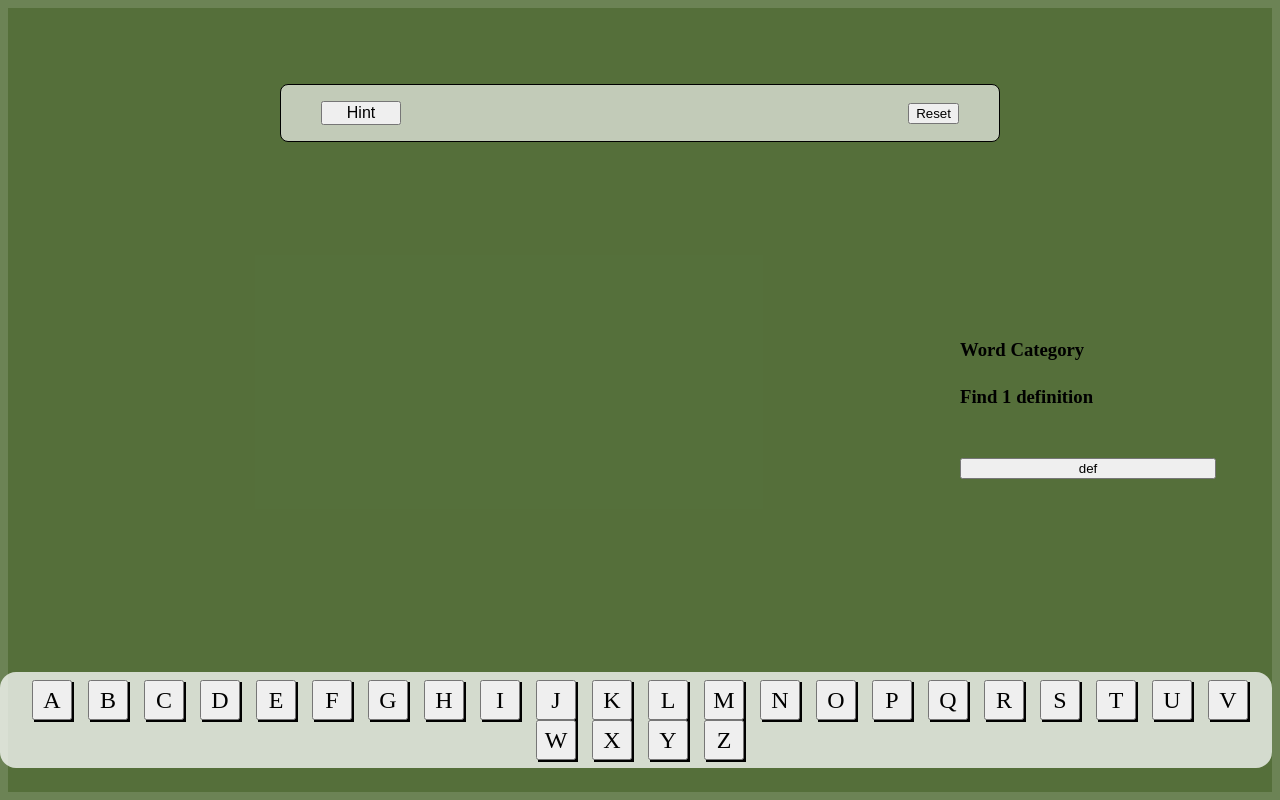
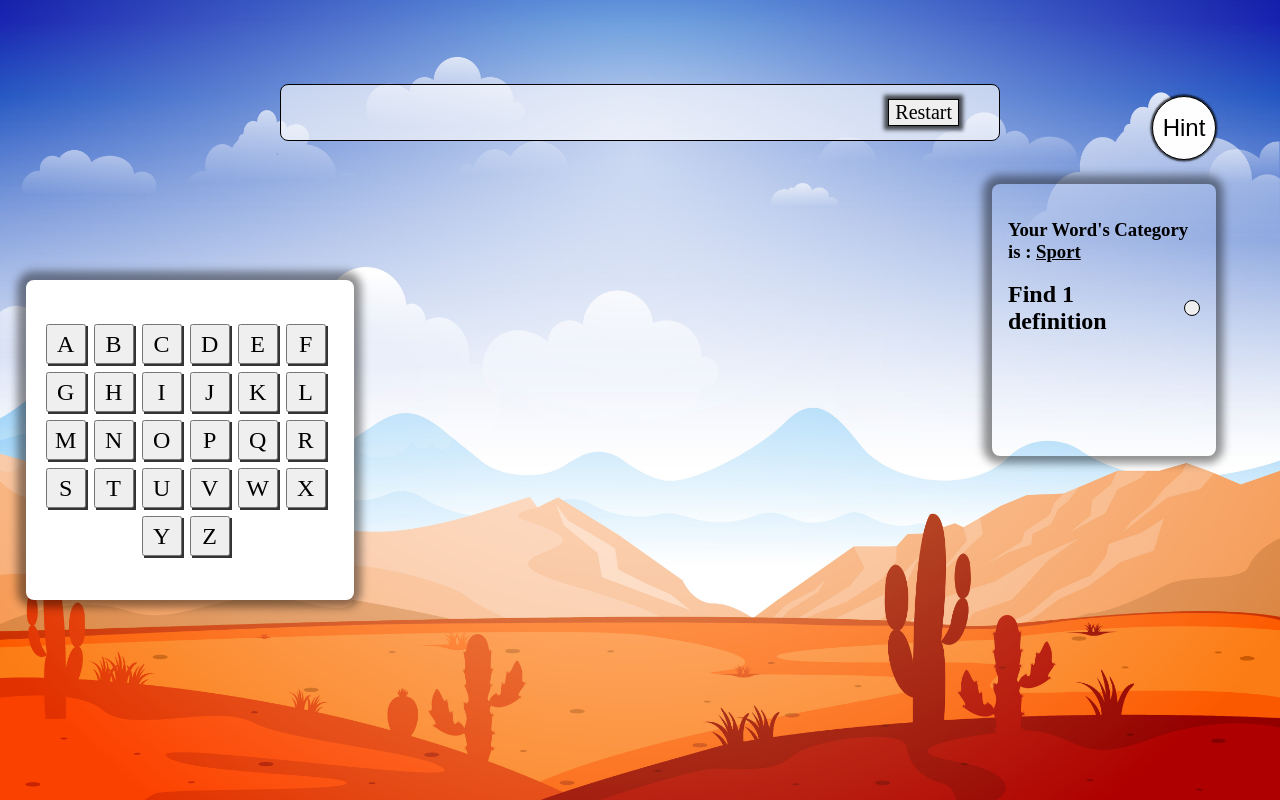
Before and after one commit to Marcolux/Hangman, a plain HTML site: page index.html in a window 1280 px wide. Both pictures are taken after a click on the button "Start". Drawn offline with Linux system fonts and the light colour scheme; no server answers; a web font is replaced by a local one.

Commit message:
last styling

```diff
--- a/css/style.css
+++ b/css/style.css
@@ -3,16 +3,17 @@ html{
     font-family: 'IM Fell English SC', serif;
     padding: 0vh;
     margin: 0vh;
-    background: rgba(81, 108, 54, 0.845);
-
+    background: url('./img/background.jpeg');
+    background-repeat: no-repeat;
+    background-position: center;
+    background-size: cover;
+    opacity: 1;
 
 }
 
 body{
-    background: url('css/img/jungle.jpeg');
-    background-repeat: no-repeat;
-    background-position: center;
-    background-size: cover;
+   opacity: 1;
+
     display: flex;
     flex-direction: column;
     height: 98vh;
@@ -20,8 +21,10 @@ body{
     justify-content: center;
     justify-self: center;
 }
+
+/*____________ Intro ____________*/
 #gameIntroToo{
-
+    opacity: 1;
     justify-content: center;
     display: flex;
     flex-direction: column;
@@ -39,16 +42,25 @@ body{
     justify-content: space-evenly;
    border: 2px solid black;
    border-radius: 10px;
-   background: rgba(192, 222, 125, 0.646);
+   background: #0368a6c1;
 }
 
 #player, #difficulty,#selSub, #start{
-    color:black;
+    color:#000d54;
     border:2px solid black;
     border-radius: 3px;
-    background: rgba(100, 133, 29, 0.646);
+    background: #ffffffeb;
     font-family: 'IM Fell English SC', serif;
     font-size: 18px;
+}
+#player::placeholder{
+    color: #01189b;
+}
+
+#start:hover{
+    background: #3e5bff;
+    color: white;
+    border:1px solid rgb(255, 255, 255);
 }
 
 #GameRules{
@@ -57,15 +69,16 @@ body{
     border-radius: 5px;
     display: flex;
     flex-direction: column;
-    background: rgba(109, 128, 71, 0.721);
+    background: #0368a6c1;
     align-items: center;
     width: 100vh;
     justify-self: center;
     font-size: 25px;
+    opacity: 1;
 }
 
 #GameRules h1{
-    text-shadow:2px 2px rgb(6, 79, 6);
+    text-shadow:2px 2px rgba(255, 255, 255, 0.708);
 }
 
 #selSub{
@@ -84,23 +97,63 @@ body{
 }
 
 #gameChuck{
-
-    /* display: flex;
-
-    align-items: center; */
+   /* background: url('./img/background.jpeg');
+   background-size: cover;
+   background-repeat: no-repeat;
+   background-position:center; */
+   opacity: 1;
 }
 #definition{
     display: flex;
     flex-direction: column;
     height: 5vh;
     padding: 0;
+    margin: 0;
 
 }
 #defBox{
-    width: 20vw;
-    position: absolute;
+
+    width:15vw;
+    position: fixed;
     right: 5vw;
-    top:40vh;
+    top:23vh;
+    box-shadow: -.1vh -.1vh 1vh 1vh #0000006f ;
+    height: 30vh;
+    padding: 2vh;
+    border-radius: 1vh;
+    margin: 0;
+    font-size: 2vh;
+}
+#category{
+    text-decoration: underline;
+}
+#definitionButton{
+    display: flex;
+    flex-direction: row;
+    align-items: center;
+}
+#definitionButton h3{
+    margin-right: 1vw;
+    margin-bottom: 0;
+    margin-top: 0;
+    font-size: 3vh;
+}
+#defButton{
+    height: 2vh;
+    width: 2vh;
+    border-radius: 2vh;
+    border: 1px solid black;
+}
+#defButton:hover{
+    background: #0368a6e7;
+    color: white;
+    border: none;
+    box-shadow: -.05vh -.05vh .5vh .5vh #000000ad ;
+
+}
+#definitionText{
+    margin: 0;
+    font-size: 2vh;
 }
 
 #game{
@@ -110,7 +163,8 @@ body{
     background-size: cover;
     height: 83vh;
     display: none;
-    justify-content:center
+    justify-content:center;
+    opacity: 1;
 }
 
 #mrHangMan{
@@ -145,42 +199,68 @@ body{
 }
 
 #alphabet{
-    border-radius: 2vh;
-    background: rgba(255, 255, 255, 0.749);
+    border-radius: 1vh;
+    background: rgb(255, 255, 255);
     margin-right: 1vh;
-
-    min-width: 10vh;
-    height: 12vh;
-    position: absolute;
-    bottom: 4vh;
+    min-width: 15;
+    max-width: 40vh;
+    height: 40vh;
+    position: fixed;
+    bottom: 25vh;
+    left: 2vw;
     display: flex;
     flex-wrap: wrap;
     justify-content:center;
     align-content: center;
     padding-left: 0vh;
     padding-right: 1vh;
+    /* border:1px solid #5f782b; */
+    box-shadow: -.1vh -.1vh 1vh 1vh #0000006f ;
+
 
 
 }
 .buttons{
-    box-shadow: 2px 2px black;
+    box-shadow: 2px 2px rgba(0, 0, 0, 0.795);
     font-family: 'IM Fell English SC', serif;
     font-size: x-large;
-    margin-left: 2vh;
+    margin: .5vh;
     height: 5vh;
     width: 5vh;
+    padding: .1vh;
+    text-align: center;
 
+}
+.buttons:hover{
+    background: #ADD94E;
+    box-shadow: -.01vh -.01vh .1vh .1vh #000000ad ;
+    border: 1px solid black;
+    color: white;
 }
 
 #hint{
     margin-top: 2vh;
     display: flex;
-    width:10vh;
-    height: 3vh;
+    width:8vh;
+    height: 8vh;
+    border-radius: 4vh;
+    border: 1px solid black;
     margin-bottom: 2vh;
-    font-size: 2vh;
+    font-size: 3vh;
     align-items: center;
     justify-content: center;
+    align-self: center;
+    position: fixed;
+    right: 5vw;
+    top:10vh;
+    background: #fefefe;
+    box-shadow: -.02vh -.02vh .2vh .2vh #000000ad ;
+}
+#hint:hover{
+    background: #0368a6e7;
+    color: white;
+    border: none;
+    box-shadow: -.05vh -.05vh .5vh .5vh #000000ad ;
 }
 #hint1{
     height: 10vh;
@@ -196,17 +276,16 @@ body{
 
 #winOrLose{
     font-size: 30px;
-    text-shadow:2px 1px rgb(10, 91, 10);
+    /* text-shadow:2px s1px #0000009c; */
     text-justify: center;
 }
 
 #word{
     display: flex;
     justify-content: space-evenly;
-
     position: fixed;
     justify-self: center;
-    bottom: 20vh;
+    bottom: 10vh;
     width: 95vh;
     padding: 1vh;
 }
@@ -217,8 +296,7 @@ body{
     display: flex;
     align-items: center;
     justify-content: center;
-    background:rgba(255, 255, 255, 0.598) ;
-
+    background:rgba(255, 255, 255, 0.94) ;
     height: 7vh;
     width: 7vh;
 
@@ -287,6 +365,19 @@ body{
     width: 10vw;
     height: 14vh;}
 
+    #Restart{
+        font-size: 2.5vh;
+        margin-left: 4vw;
+        box-shadow: -.05vh -.05vh .5vh .5vh #000000ad ;
+        font-family: 'IM Fell English SC', serif;
+        border: 1px solid black ;
+    }
+    #Restart:hover{
+        box-shadow: none;
+        background: #3e5bff;
+        color: white;
+
+    }
 /* #chuckSays{
         display: flex;
         align-items: center;
--- a/index.html
+++ b/index.html
@@ -19,8 +19,7 @@
                     <option id="seven" value="seven">Max 7 letters</option>
                     <option id="ten" value="ten">Max 10 Letters</option>
                 </select>
-                <select name="subjecT" id="selSub">
-                    <option value=""></option>
+                <select name="subjecT" id="selSub" >
                     <option name="Sport" value="Sport,kind of sport,football player, basketball player, baseball player, soccer player">Sports</option>
                     <option label="Music" value="Music, song, music instrument, music genre, singer">Music</option>
                     <option id="History" value="History, historic event, ancient population">History</option>
@@ -46,8 +45,20 @@
     <div id="gameChuck">
         <div id="chuckSays"></div>
         <div id="game">
+            <div id="defBox">
+                <h1 id="hangmanPlayer"></h1>
+                <button id="hint" onclick="count()" >Hint</button>
+                <h3>Your Word's Category is : <span id="category"> </span></h3>
+                <!-- <h3 id="category"></h3> -->
+                <div id="definition">
+                    <div id="definitionButton">
+                        <h3>Find 1 definition</h3>
+                        <button id="defButton" onclick="fetchDefinition()"></button>
+                    </div>
+                    <p id="definitionText"></p>
+                </div>
+            </div>
                 <div id="mrHangMan">
-                <h1 id="hangmanPlayer"></h1>
                     <div id="myCanvas" >
                         <img src="css/img/chuckHead.png" alt="head" class="bodyParts" id="headPic">
                         <img src="css/img/chuckBody.png" alt="bodyPic" class="bodyParts" id="bodyPic">
@@ -57,18 +68,8 @@
                         <img src="css/img/chuckLeftleg.png" alt="RightLeg" class="bodyParts" id="RightLegPic">
                     </div>
                     <div id="hint1">
-                    <button id="hint" onclick="count()" >Hint</button>
                         <h1 id="winOrLose"></h1>
-                    <button onClick="window.location.reload()">Reset</button>
-                </div>
-            </div>
-            <div id="defBox">
-                <h3>Word Category</h3>
-                <h3 id="category"></h3>
-                <h3>Find 1 definition</h3>
-                <div id="definition">
-                    <p id="definitionText"></p>
-                    <button id="defButton" onclick="fetchDefiniftion()">def</button>
+                        <button id="Restart" onClick="window.location.reload()">Restart</button>
                     </div>
                 </div>
 
--- a/javascript/script.js
+++ b/javascript/script.js
@@ -39,7 +39,7 @@ function initGame(){
    hangName.innerText=playerName.value
    game.style.display= 'flex'
 
-   bodyB.style.background ="rgba(81, 108, 54, 0.845)"
+   // bodyB.style.background ="url('./img/background.jpeg');"
 
    gameRules.style.display='none'
    // chuckSays.style.display='flex'
@@ -62,10 +62,7 @@ function fetchWord(){
 
    const url= 'https://api.datamuse.com//words?topics='+topic
 
-   // console.log(topic3)
-   let categ = document.createElement('h4')
-   categ.innerText = topic3
-   category.append(categ)
+   category.innerText = topic3
    //console.log(url)
 
    fetch (url)
@@ -268,7 +265,7 @@ hint.addEventListener('click',()=>{
 
          win.push(randLett)
 
-         console.log(win.length,arr.length)
+         // console.log(win.length,arr.length)
       }else if (win.length>=arr.length){
           message.innerText='Chuck let you win!'
           for (let alphabet of alphabets){
@@ -281,7 +278,7 @@ hint.addEventListener('click',()=>{
 })
 
 // Api call to find a definition of the word
-const fetchDefiniftion = ()=>{
+const fetchDefinition = ()=>{
 
    // getting the hidden word
    let word4=word2.innerText.toLowerCase()
@@ -296,7 +293,7 @@ const fetchDefiniftion = ()=>{
    let responseManings=response.meanings[0]
 
    definitionText.innerText=responseManings.definitions[0].definition
-   if(response.meanings[0]===null){
+   if(response.meanings[0]===undefined){
       definitionText.innerText="Sorry Pal, there's no definitions for this word"
    }
    })
```
Also changed, not shown: css/img/background.jpeg (added). Lines whose indentation alone changed are shown as unchanged.
